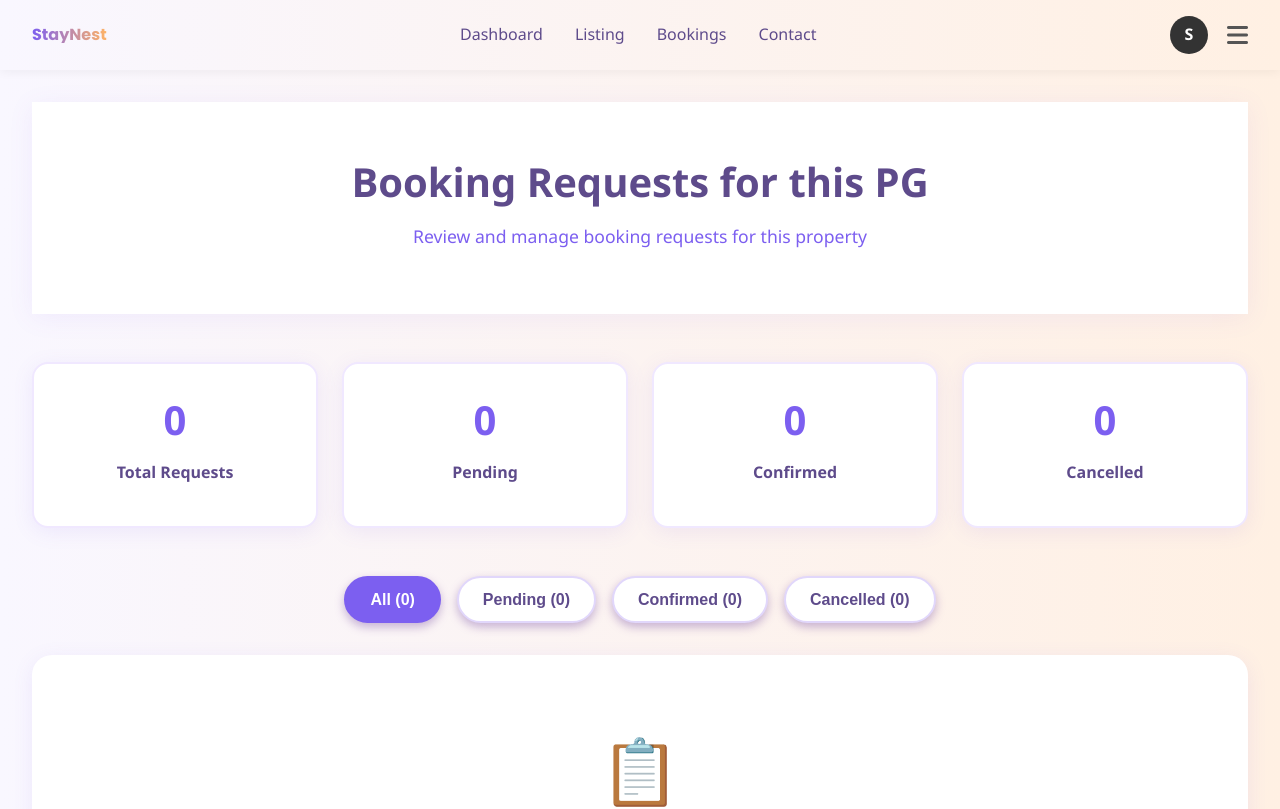
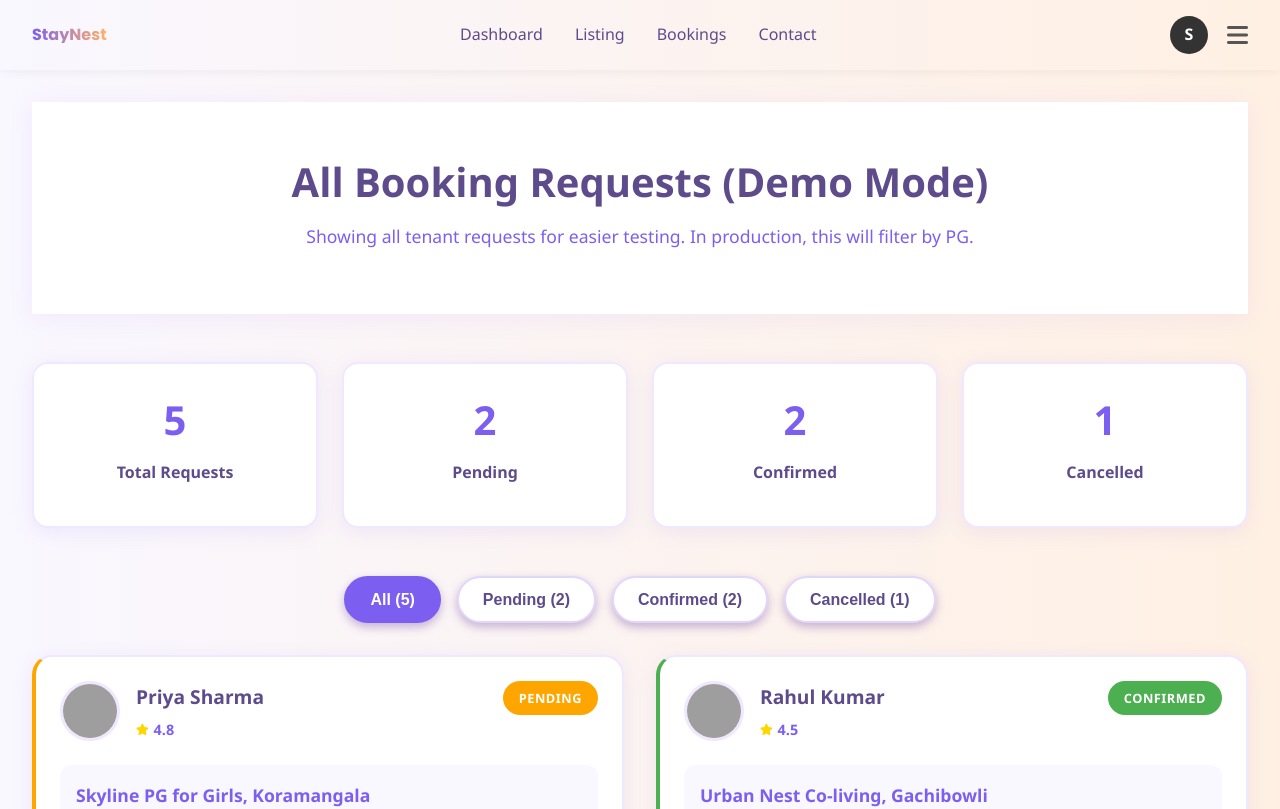
Before and after one commit to AshwiniArude/StayNest-frontend, a React (Create React App) app: page /listing-bookings/1 in a window 1280 px wide. Shown: the top 809 px of the page. Built offline with nearby package versions, Linux system fonts and the light colour scheme; grey boxes are pictures that could not be loaded.

Commit message:
Ashwini - bookinglisting updated with user details

```diff
--- a/src/pages/ListingBookings.jsx
+++ b/src/pages/ListingBookings.jsx
@@ -125,11 +125,10 @@ const ListingBookings = () => {
     );
   };
 
-  // Only show requests for this PG
+  // Show all requests regardless of PG for easier testing
   const filteredRequests = requests.filter(request => {
-    const matchesPG = request.pgName.toLowerCase().replace(/[^a-z0-9]/g, '-') === pgId;
-    if (filter === 'all') return matchesPG;
-    return matchesPG && request.status === filter;
+    if (filter === 'all') return true;
+    return request.status === filter;
   });
 
   if (loading) {
@@ -147,8 +146,8 @@ const ListingBookings = () => {
     <>
       <div className="manage-bookings-container">
         <div className="header-section">
-          <h1>Booking Requests for this PG</h1>
-          <p>Review and manage booking requests for this property</p>
+          <h1>All Booking Requests (Demo Mode)</h1>
+          <p>Showing all tenant requests for easier testing. In production, this will filter by PG.</p>
         </div>
 
         <div className="stats-section">
```
